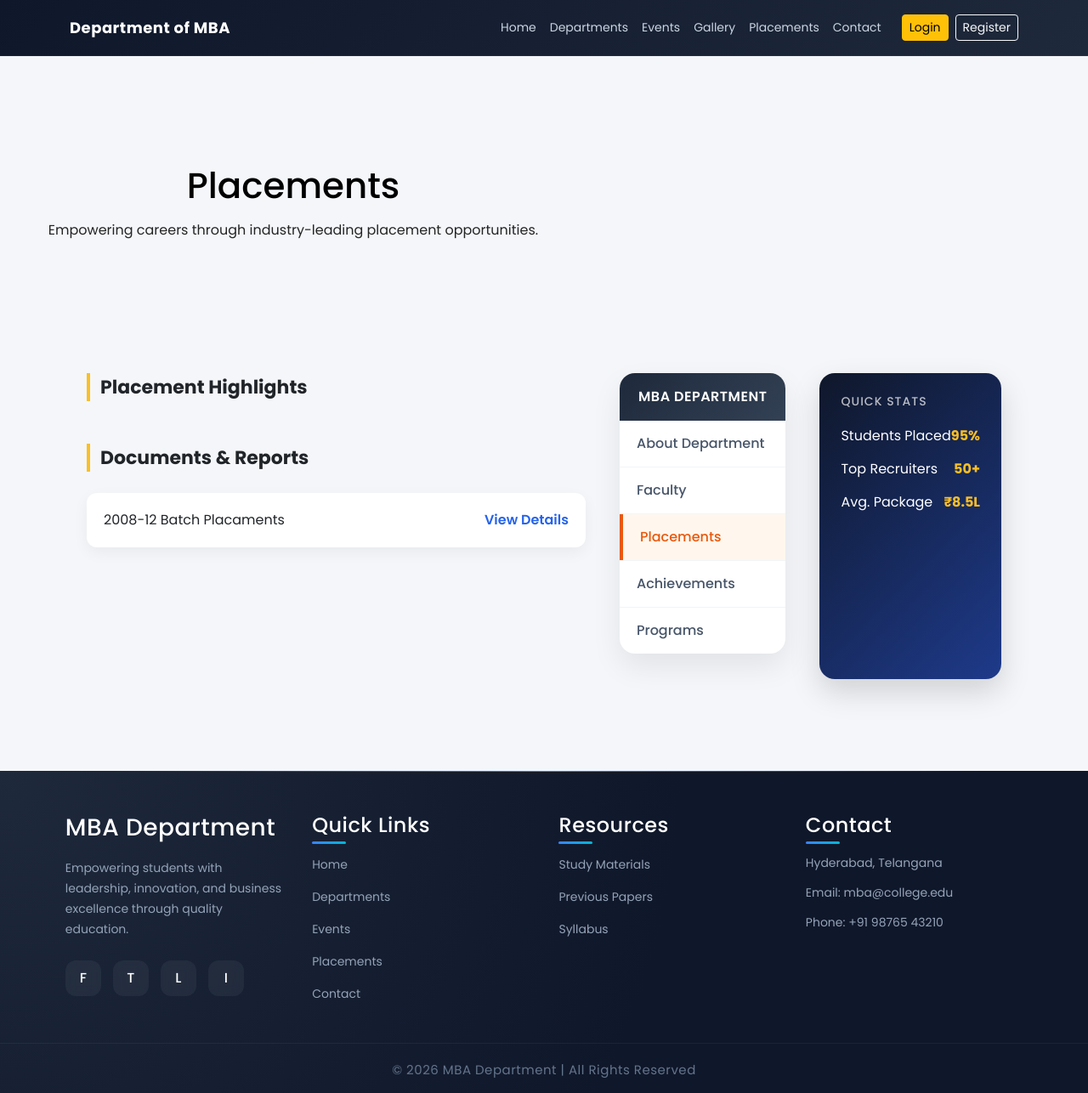
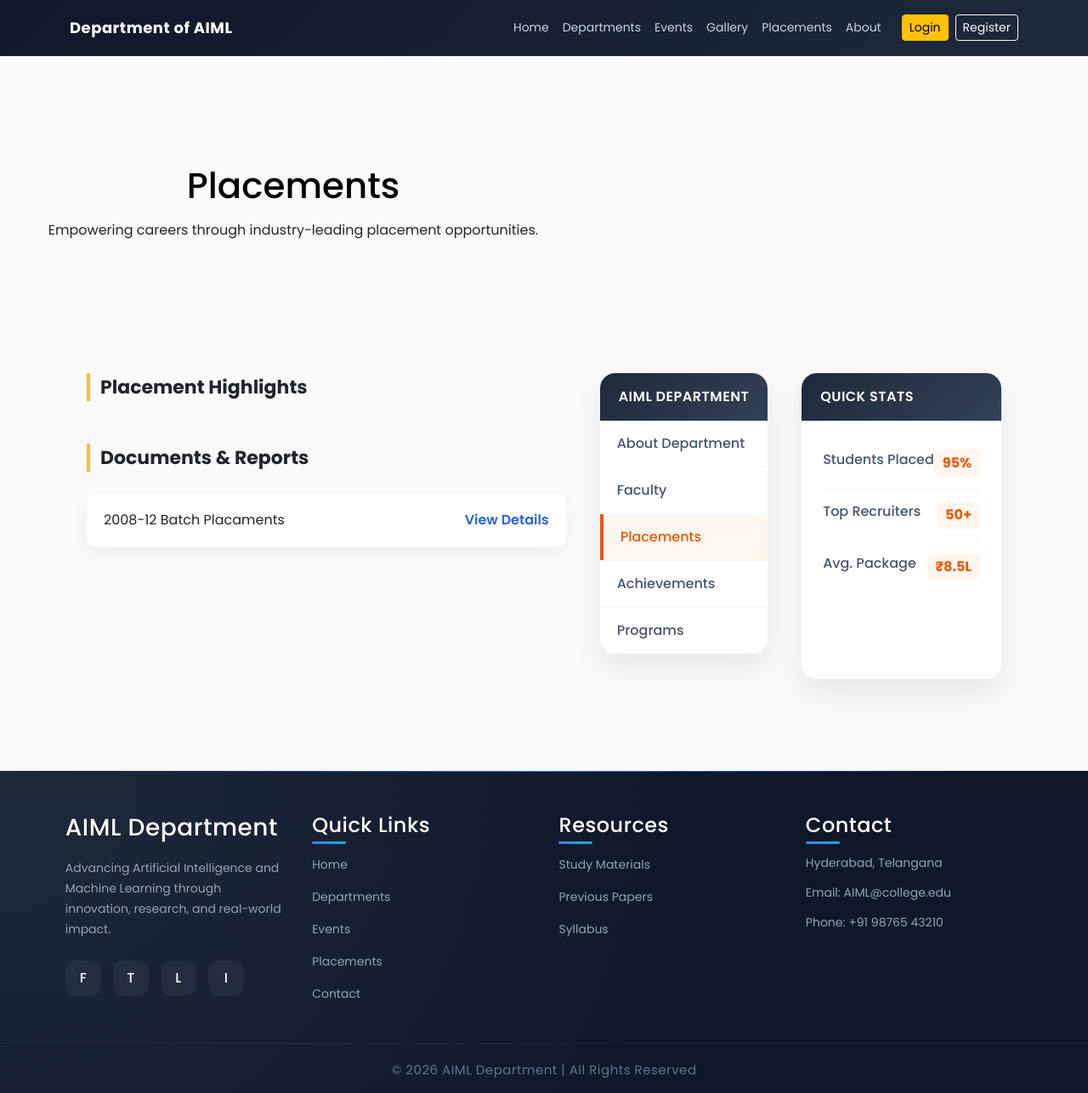
Before and after one commit to sami758600/Department, a PHP site: page /anu/placements.php in a window 1280 px wide. Shown: the whole page at 85% size. Run offline with PHP 8.4, Linux system fonts and the light colour scheme; data comes from the database, SQL or seed files in the repository.

Commit message:
mba to aiml

```diff
--- a/department.php
+++ b/department.php
@@ -19,7 +19,7 @@ for($i=0; $i<$categoryCnt; $i++){
 <div class="container my-5">
 
     <div class="text-center mb-5">
-        <h2 class="fw-bold">MBA Department Faculty</h2>
+        <h2 class="fw-bold">AIML Department Faculty</h2>
         <p class="text-muted">Meet our experienced and professional teaching staff</p>
     </div>
 
--- a/footer.php
+++ b/footer.php
@@ -5,11 +5,9 @@
 
         <!-- Column 1 -->
         <div class="footer-brand">
-            <h3>MBA Department</h3>
+            <h3>AIML Department</h3>
             <p>
-                Empowering students with leadership, innovation, and
-                business excellence through quality education.
-            </p>
+Advancing Artificial Intelligence and Machine Learning through innovation, research, and real-world impact.            </p>
 
             <div class="social-icons">
                 <a href="#">F</a>
@@ -45,14 +43,14 @@
         <div class="footer-contact">
             <h4>Contact</h4>
             <p>Hyderabad, Telangana</p>
-            <p>Email: mba@college.edu</p>
+            <p>Email: AIML@college.edu</p>
             <p>Phone: +91 98765 43210</p>
         </div>
 
     </div>
 
     <div class="footer-bottom">
-        &copy; <?php echo date("Y"); ?> MBA Department | All Rights Reserved
+        &copy; <?php echo date("Y"); ?> AIML Department | All Rights Reserved
     </div>
 </footer>
 
--- a/header.php
+++ b/header.php
@@ -8,7 +8,7 @@ $currentPage = basename($_SERVER['PHP_SELF']);
 <html>
 <head>
     <meta charset="UTF-8">
-    <title>MBA Department</title>
+    <title>AIML Department</title>
 
     <!-- Bootstrap CSS -->
     <link href="https://cdn.jsdelivr.net/npm/bootstrap@5.3.2/dist/css/bootstrap.min.css" rel="stylesheet">
@@ -27,7 +27,7 @@ $currentPage = basename($_SERVER['PHP_SELF']);
 
     <div class="container">
         <a class="navbar-brand fw-bold" href="index.php">
-            Department of MBA
+            Department of AIML
         </a>
 
         <button class="navbar-toggler" type="button" data-bs-toggle="collapse" data-bs-target="#navMenu">
@@ -58,7 +58,7 @@ $currentPage = basename($_SERVER['PHP_SELF']);
                 </li>
 
                 <li class="nav-item">
-                    <a class="nav-link" href="contactus.php">Contact</a>
+                    <a class="nav-link" href="contactus.php">About</a>
                 </li>
 
                 <?php if (!isset($_SESSION['userId'])) { ?>
@@ -86,10 +86,10 @@ $currentPage = basename($_SERVER['PHP_SELF']);
     <div class="container">
         <div class="hero-content">
             <h1 class="display-4 fw-bold text-white">
-                Shaping the Future of <span class="text-warning">Management</span>
+                Code. Learn. Evolve.
             </h1>
             <p class="lead text-light mt-3">
-                Committed to excellence in education, research and innovation.
+                Transforming ideas into AI-driven solutions.
             </p>
 
             <div class="mt-4">
--- a/index.php
+++ b/index.php
@@ -19,8 +19,7 @@ $princComment   = $fcObj->getComment($tbComments, PRINCIPAL);
         <div class="col-lg-8">
             <h2 class="fw-bold mb-3">Welcome to AIML Department</h2>
             <p class="text-muted fs-6">
-                Matter About The Association or Department. This department focuses on
-                excellence in management education, leadership, and professional growth.
+               Artificial Intelligence and Machine Learning are transforming every industry — from healthcare and finance to robotics and smart systems. Our AIML department focuses on building strong theoretical foundations combined with practical implementation, enabling students to design intelligent systems that solve real-world problems.
             </p>
         </div>
 
--- a/libraries/constants.php
+++ b/libraries/constants.php
@@ -24,7 +24,8 @@ DEFINE('DB_SERVER', "localhost");
 //database login name
 DEFINE('DB_USER', "root");
 //database login password
-DEFINE('DB_PASS', "MyNewPass123!");
+// DEFINE('DB_PASS', "MyNewPass123!");
+DEFINE('DB_PASS', "Sami@7586");
 
 //database name
 DEFINE('DB_DATABASE', "anu");
--- a/placements.php
+++ b/placements.php
@@ -79,7 +79,7 @@ $placementDocsCnt = sizeof($placementDocs);
         </div>
 
         <div class="sidebar-card">
-            <h4>MBA DEPARTMENT</h4>
+            <h4>AIML DEPARTMENT</h4>
             <ul>
                 <li><a href="#">About Department</a></li>
                 <li><a href="#">Faculty</a></li>
--- a/styles/placements.css
+++ b/styles/placements.css
@@ -1,11 +1,12 @@
 body {
     font-family: 'Poppins', sans-serif;
+    background: #f8fafc;
 }
 
-/* HERO */
+/* ================= HERO ================= */
+
 .placement-hero {
-    /* background: linear-gradient(135deg,#0f172a,#1e3a8a); */
-    color:black;
+    color: black;
     padding: 80px 20px;
     text-align: center;
 }
@@ -19,7 +20,8 @@ body {
     opacity: 0.85;
 }
 
-/* LAYOUT */
+/* ================= LAYOUT ================= */
+
 .placement-container {
     display: flex;
     gap: 40px;
@@ -41,7 +43,8 @@ body {
     top: 30px;
 }
 
-/* SECTION TITLE */
+/* ================= SECTION TITLE ================= */
+
 .section-title {
     font-size: 22px;
     font-weight: 700;
@@ -50,7 +53,8 @@ body {
     padding-left: 12px;
 }
 
-/* PLACEMENT CARD */
+/* ================= PLACEMENT CARD ================= */
+
 .placement-card {
     background: #ffffff;
     padding: 20px;
@@ -73,7 +77,8 @@ body {
     color: #334155;
 }
 
-/* DOCUMENT CARD */
+/* ================= DOCUMENT CARD ================= */
+
 .document-card {
     background: #ffffff;
     padding: 20px;
@@ -97,7 +102,7 @@ body {
     top: 30px;
 }
 
-/* ================= DEPARTMENT CARD ================= */
+/* ================= AIML SIDEBAR CARD ================= */
 
 .sidebar-card {
     background: #ffffff;
@@ -107,7 +112,7 @@ body {
     margin-bottom: 30px;
 }
 
-/* Header */
+/* Sidebar Header */
 .sidebar-card h4 {
     background: linear-gradient(135deg,#1e293b,#334155);
     color: #ffffff;
@@ -158,41 +163,58 @@ body {
     border-left: 4px solid #ea580c;
 }
 
-/* ================= QUICK STATS CARD ================= */
+/* ================= QUICK STATS CARD (MATCHING STYLE) ================= */
 
 .quick-stats {
-    background: linear-gradient(135deg,#0f172a,#1e3a8a);
+    background: #ffffff;
+    border-radius: 18px;
+    box-shadow: 0 15px 35px rgba(0,0,0,0.08);
     padding: 25px;
-    border-radius: 18px;
-    color: white;
-    box-shadow: 0 15px 35px rgba(0,0,0,0.15);
 }
 
+/* Header */
 .quick-stats h5 {
-    font-size: 14px;
-    letter-spacing: 1px;
-    opacity: 0.7;
-    margin-bottom: 20px;
+    background: linear-gradient(135deg,#1e293b,#334155);
+    color: #ffffff;
+    padding: 18px 22px;
+    font-size: 16px;
+    font-weight: 600;
+    letter-spacing: 0.5px;
+    margin: -25px -25px 20px -25px;
+    border-top-left-radius: 18px;
+    border-top-right-radius: 18px;
 }
 
+/* Stat Rows */
 .quick-stats .stat-row {
     display: flex;
     justify-content: space-between;
-    margin-bottom: 15px;
+    padding: 14px 0;
+    border-bottom: 1px solid #f1f5f9;
+    color: #475569;
+    font-weight: 500;
 }
 
-.quick-stats .stat-row span {
-    color: #fbbf24;
-    font-weight: 700;
-    font-size: 16px;
+.quick-stats .stat-row:last-child {
+    border-bottom: none;
 }
 
+/* Highlight Numbers */
+.quick-stats .stat-row span {
+    background: #fff7ed;
+    padding: 4px 10px;
+    border-radius: 8px;
+    color: #ea580c;
+    font-weight: 700;
+}
 
-/* RESPONSIVE */
+/* ================= RESPONSIVE ================= */
+
 @media(max-width:992px){
     .placement-container {
         flex-direction: column;
     }
+
     .placement-right-inner {
         position: static;
     }
```
Also changed, not shown: 1 other file.
